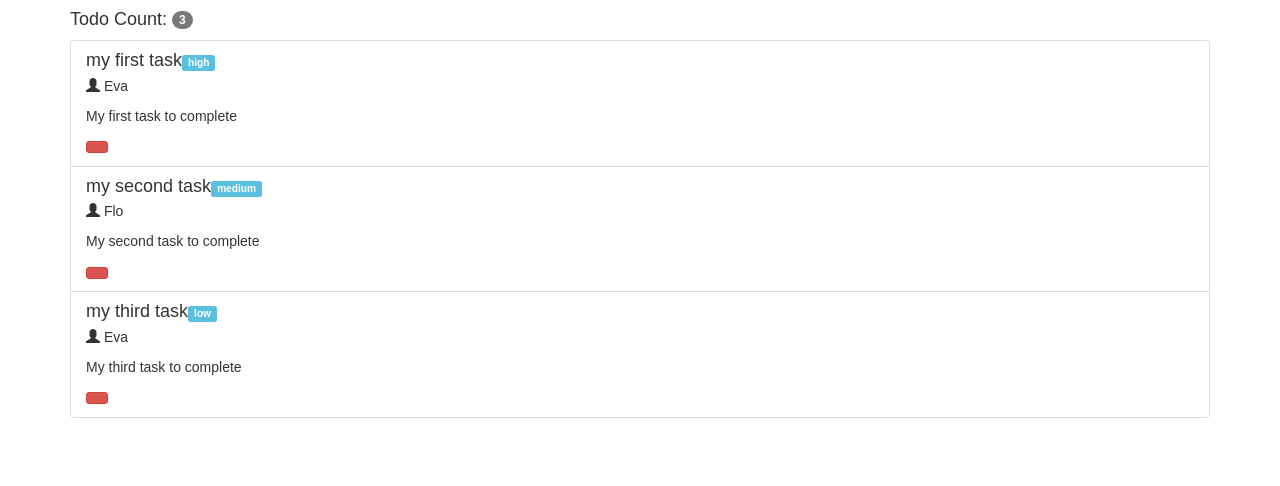
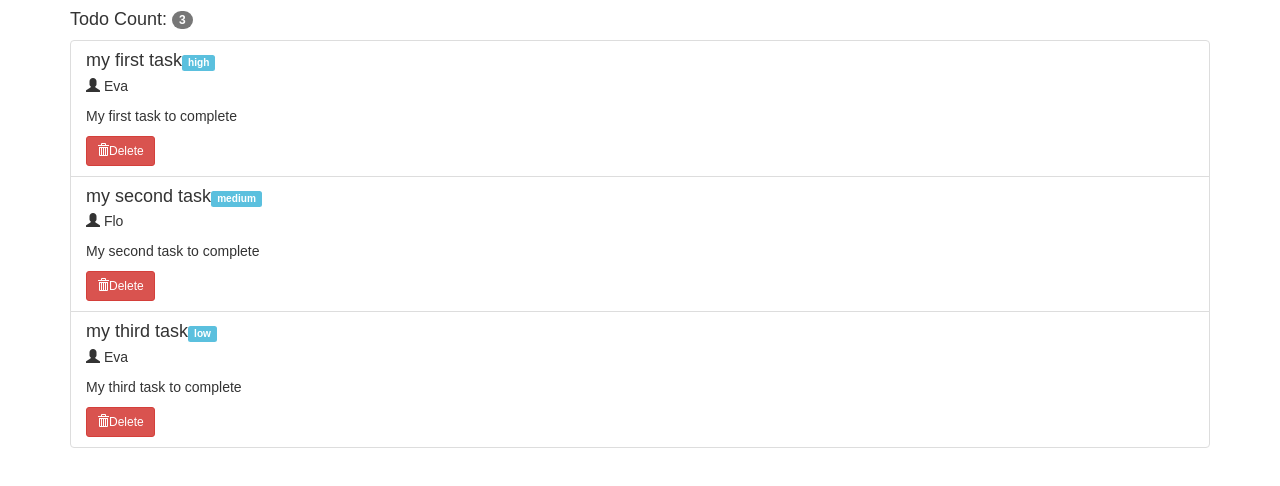
Before and after one commit to evagolabek/to-do-app, a React (Create React App) app: page / in a window 1280 px wide. Shown: the top 486 px of the page. Built offline with nearby package versions, Linux system fonts and the light colour scheme.

Commit message:
responsible for todo and delete button

```diff
--- a/src/App.js
+++ b/src/App.js
@@ -52,7 +52,7 @@
         <h4 className="list-group-item-heading">{todo.todoTitle}<small><span className="label label-info">{todo.todoPriority}</span></small></h4>
         <p><span className="glyphicon glyphicon-user"></span> {todo.todoResponsible}</p>
         <p>{todo.todoDescription}</p>
-        <button className="btn btn-danger btn-sm"></button>
+        <button className="btn btn-danger btn-sm"><span className="glyphicon glyphicon-trash"></span>Delete</button>
       </li>
     )}
   </ul>
```
